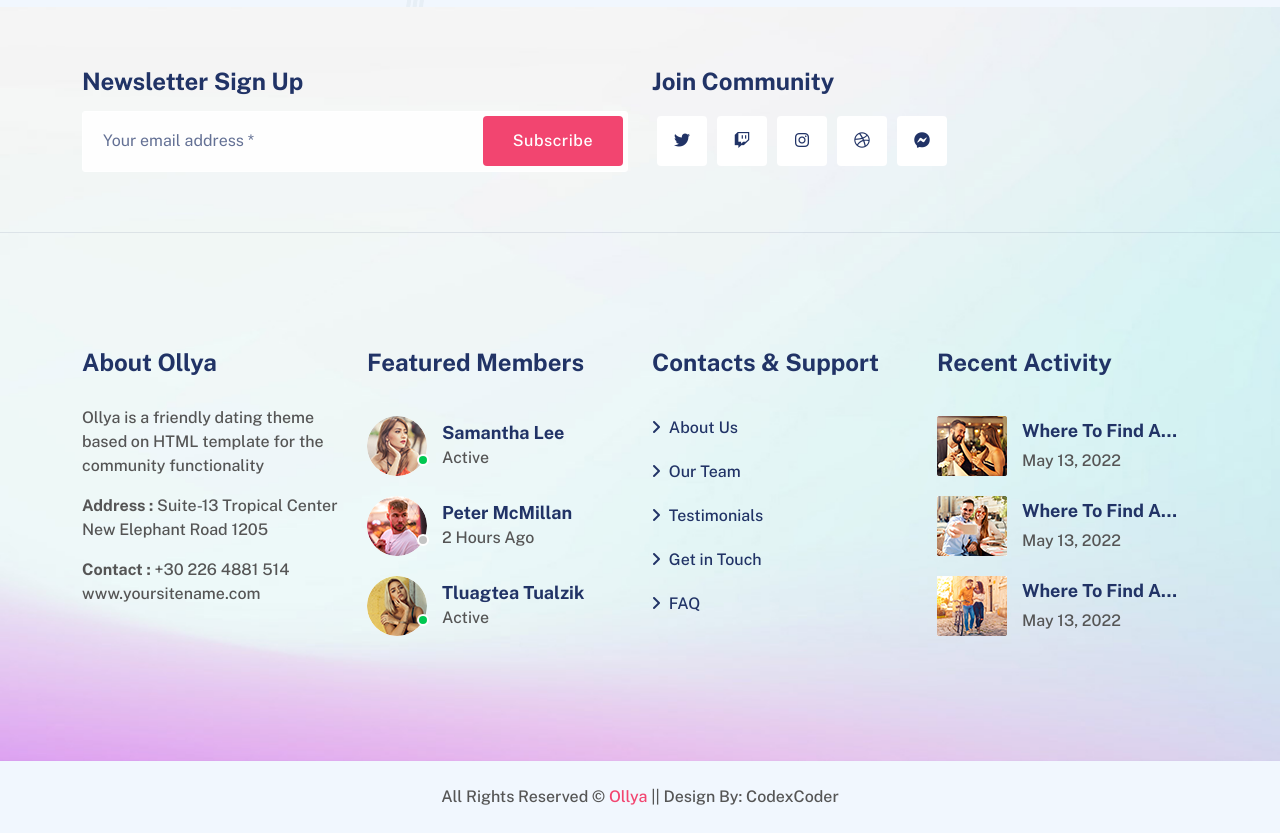
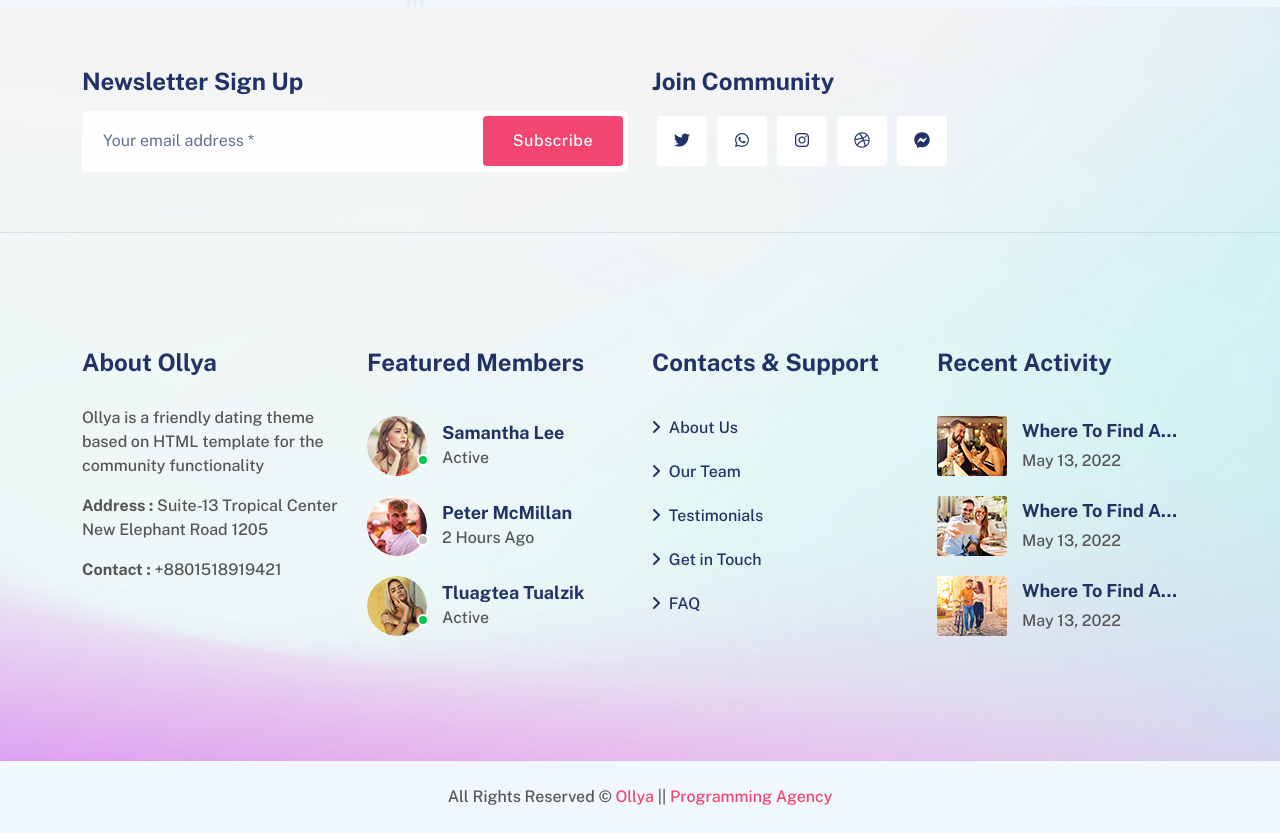
Before and after one commit to programming-agency/dating-and-community-project, a React (Create React App) app: page /about in a window 1280 px wide. Shown: the part 3940-4773 px from the top of the page. Built offline with nearby package versions, Linux system fonts and the light colour scheme.

Commit message:
:rocket:community

```diff
--- a/src/component/layout/footer.jsx
+++ b/src/component/layout/footer.jsx
@@ -262,7 +262,7 @@ class Footer extends Component {
                 <div className="footer__bottom wow fadeInUp" data-wow-duration="1.5s">
                     <div className="container">
                         <div className="footer__content text-center">
-                            <p className="mb-0">All Rights Reserved &copy; <Link to="/"> Ollya </Link> || Design By: CodexCoder</p>
+                            <p className="mb-0">All Rights Reserved &copy; <Link to="/"> Ollya </Link> || <a href="https://www.programming-agency.com">Programming Agency</a></p>
                         </div>
                     </div>
                 </div>
--- a/src/component/layout/footerthree.jsx
+++ b/src/component/layout/footerthree.jsx
@@ -13,23 +13,23 @@ const recentTitle = "Recent Activity";
 let SocialList = [
     {
         iconName: 'fa-brands fa-twitter',
-        visitLink: '#',
+        visitLink: 'https://www.twitter.com',
     },
     {
-        iconName: 'fa-brands fa-twitch',
-        visitLink: '#',
+        iconName: 'fa-brands fa-whatsapp',
+        visitLink: 'https://web.whatsapp.com/+8801518919421',
     },
     {
         iconName: 'fa-brands fa-instagram',
-        visitLink: '#',
+        visitLink: 'https://www.instagram.com/programming_agency/',
     },
     {
         iconName: 'fa-brands fa-dribbble',
-        visitLink: '#',
+        visitLink: 'https://www.dribbble.com/',
     },
     {
         iconName: 'fa-brands fa-facebook-messenger',
-        visitLink: '#',
+        visitLink: 'https://www.facebook.com/programming.agency23',
     },
 ]
 
@@ -40,7 +40,7 @@ let AboutInfo = [
     },
     {
         Name: 'Contact',
-        Details: '+30 226 4881 514 www.yoursitename.com',
+        Details: '+8801518919421',
     },
 ]
 
@@ -264,7 +264,7 @@ class FooterThree extends Component {
                 <div className="footer__bottom py-4">
                     <div className="container">
                         <div className="footer__content text-center">
-                            <p className="mb-0">All Rights Reserved &copy; <Link to="/"> Ollya </Link> || Design By: CodexCoder</p>
+                            <p className="mb-0">All Rights Reserved &copy; <Link to="/"> Ollya </Link> || <a href="https://www.programming-agency.com">Programming Agency</a></p>
                         </div>
                     </div>
                 </div>
--- a/src/component/layout/footertwo.jsx
+++ b/src/component/layout/footertwo.jsx
@@ -10,23 +10,23 @@ const recentTitle = "Recent Activity";
 let SocialList = [
     {
         iconName: 'fa-brands fa-twitter',
-        visitLink: '#',
+        visitLink: 'https://www.twitter.com',
     },
     {
-        iconName: 'fa-brands fa-twitch',
-        visitLink: '#',
+        iconName: 'fa-brands fa-whatsapp',
+        visitLink: 'https://web.whatsapp.com/+8801518919421',
     },
     {
         iconName: 'fa-brands fa-instagram',
-        visitLink: '#',
+        visitLink: 'https://www.instagram.com/programming_agency/',
     },
     {
         iconName: 'fa-brands fa-dribbble',
-        visitLink: '#',
+        visitLink: 'https://www.dribbble.com/',
     },
     {
         iconName: 'fa-brands fa-facebook-messenger',
-        visitLink: '#',
+        visitLink: 'https://www.facebook.com/programming.agency23',
     },
 ]
 
@@ -37,7 +37,7 @@ let AboutInfo = [
     },
     {
         Name: 'Contact',
-        Details: '+30 226 4881 514 www.yoursitename.com',
+        Details: '+8801518919421 https://www.programming-agency.com',
     },
 ]
 
@@ -113,7 +113,7 @@ class FooterTwo extends Component {
     render() {
         return (
             <footer className="footer footer--style3">
-                <div className="footer__top bg_img wow fadeInUp" data-wow-duration="1.5s" style={{backgroundImage: "url(/assets/images/footer/bg-2.jpg)"}}>
+                <div className="footer__top bg_img wow fadeInUp" data-wow-duration="1.5s" style={{ backgroundImage: "url(/assets/images/footer/bg-2.jpg)" }}>
                     <div className="footer__toparea padding-top padding-bottom">
                         <div className="container">
                             <div className="row g-4">
@@ -217,7 +217,7 @@ class FooterTwo extends Component {
                         <div className="row g-4 g-lg-0 justify-content-lg-between align-items-center">
                             <div className="col-lg-6 col-12">
                                 <div className="footer__content text-center">
-                                    <p className="mb-0">All Rights Reserved &copy; <Link to="/"> Ollya </Link> || Design By: CodexCoder</p>
+                                    <p className="mb-0">All Rights Reserved &copy; <Link to="/"> Ollya </Link> || <a href="https://www.programming-agency.com">Programming Agency</a> </p>
                                 </div>
                             </div>
                             <div className="col-lg-6 col-12">
```
